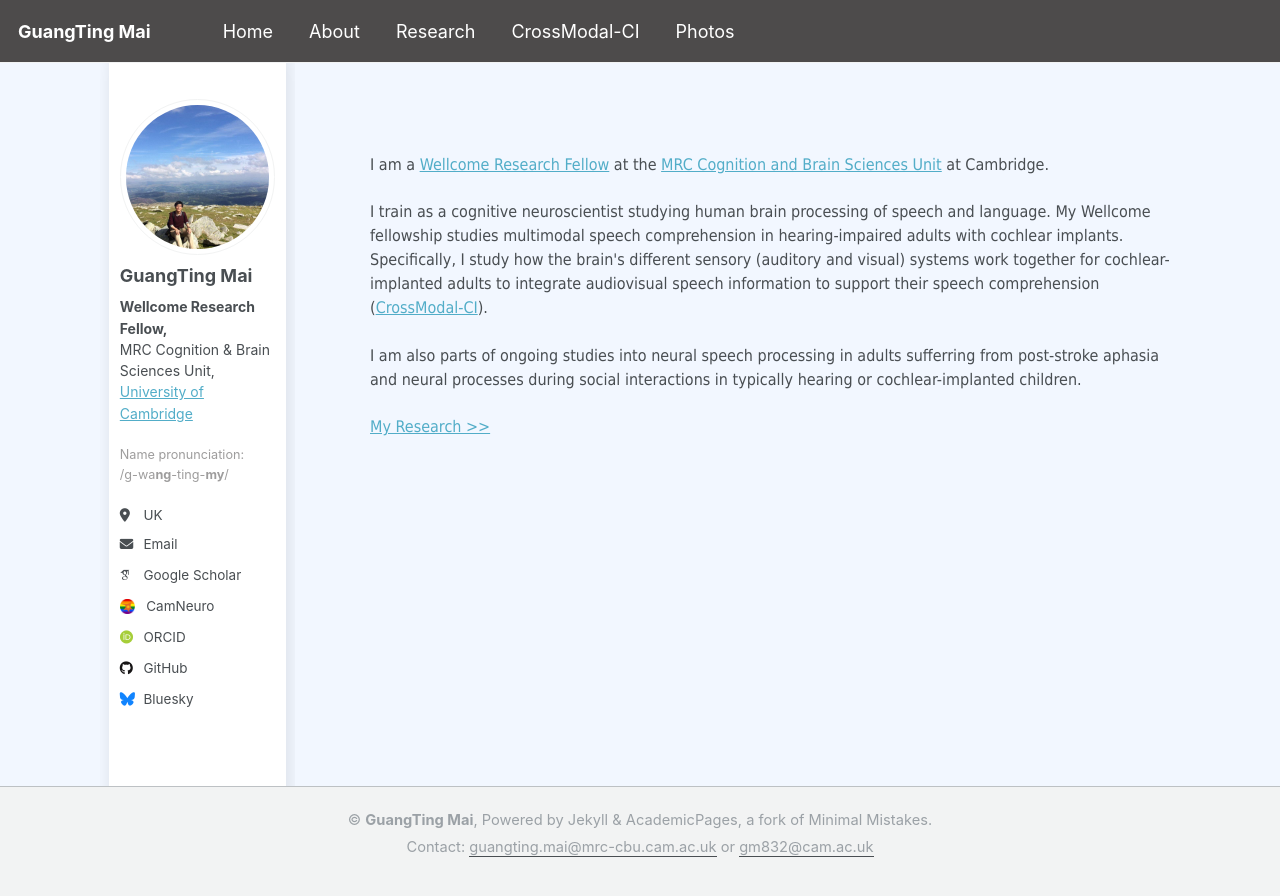
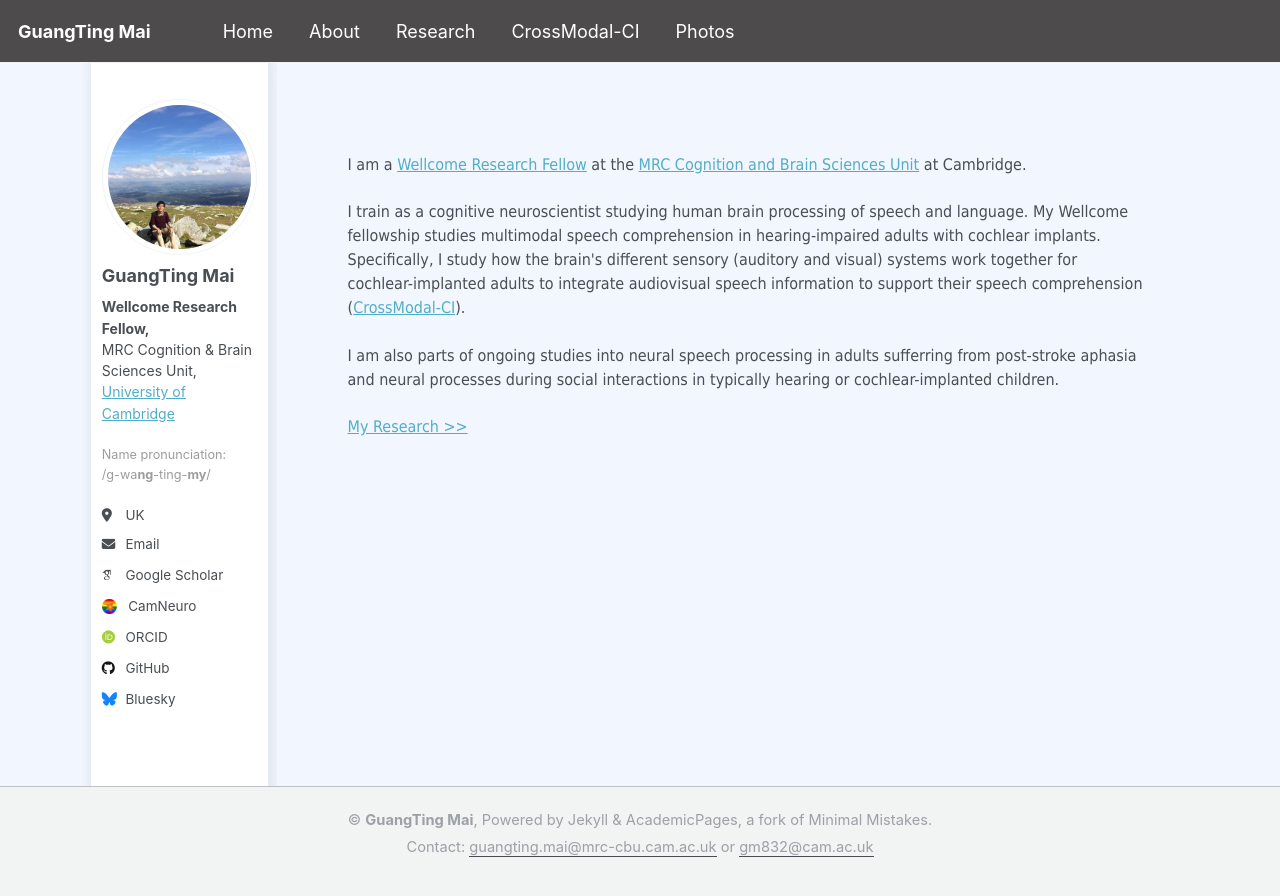
Before and after one commit to guangtingmai/guangtingmai.github.io, a Jekyll site: the page built from _pages/readme.html, in a window 1280 px wide. Shown: the top 896 px of the page. Built offline with Jekyll 4.4.1, drawn with Linux system fonts in a browser that asks for light colours; some web fonts are replaced.

Commit message:
Update custom.scss

```diff
--- a/_sass/custom.scss
+++ b/_sass/custom.scss
@@ -41,8 +41,8 @@ nav a:hover,
 #main {
   max-width: 100% !important;
   width: 90% !important;
-  padding-left: 2rem !important;
-  padding-right: 2rem !important;
+  padding-left: 1rem !important;
+  padding-right: 4rem !important;
 }
 
 .page {
```
